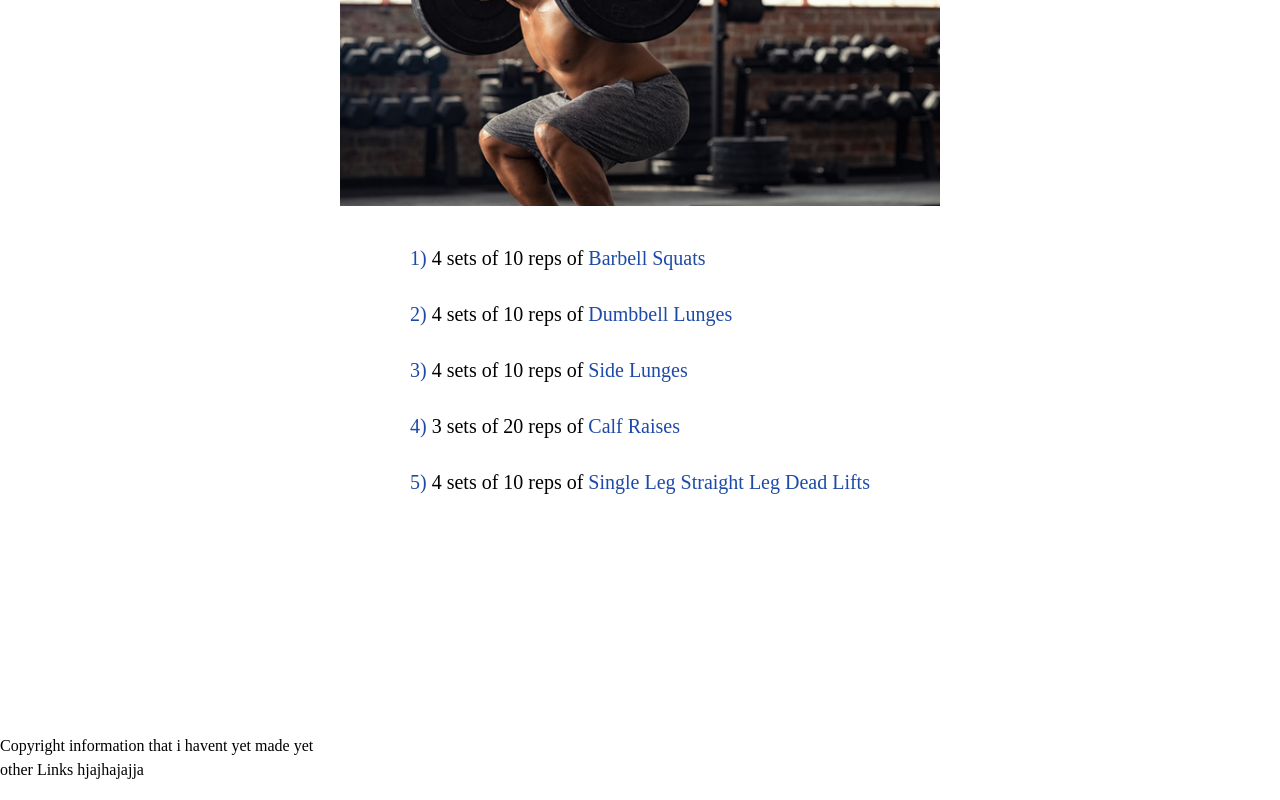
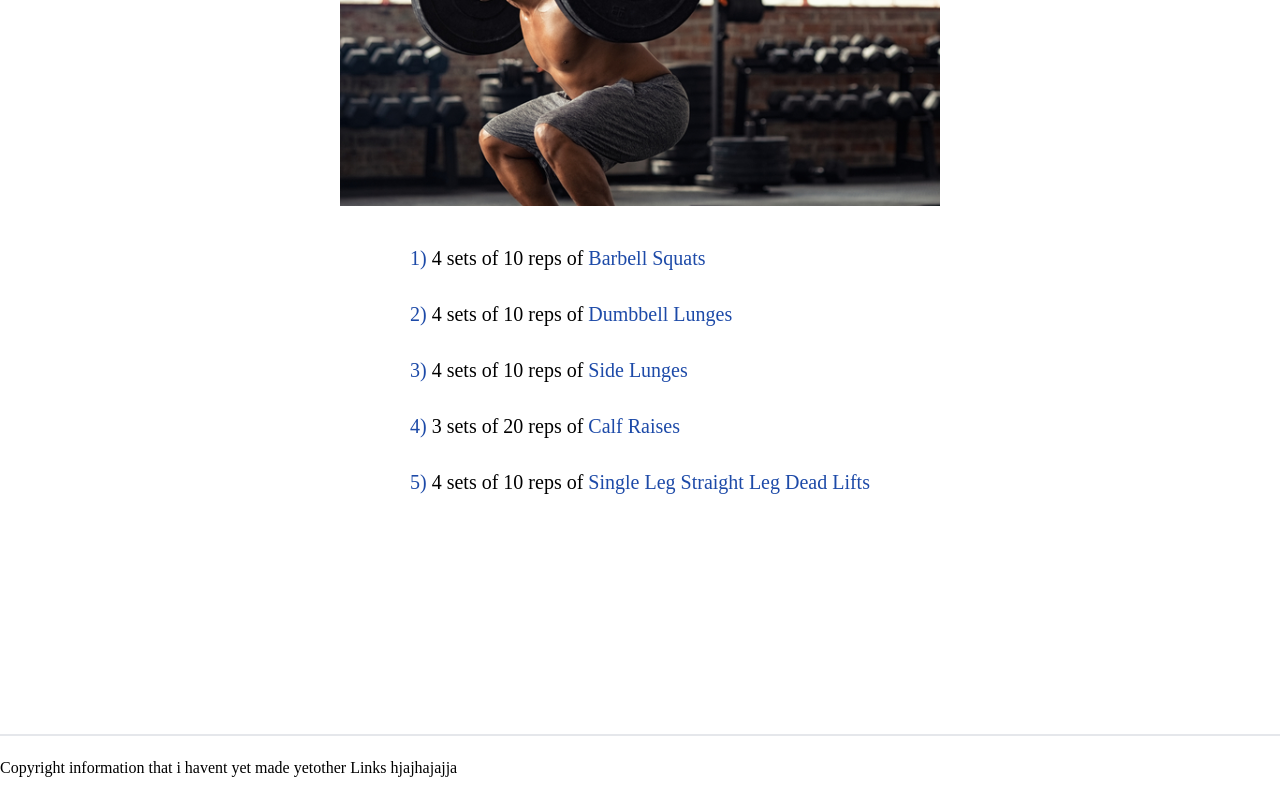
Before and after one commit to DelaurierDev/client, a React (Create React App) app: page / in a window 1280 px wide. Shown: the part 6108-6908 px from the top of the page. Built offline with nearby package versions, Linux system fonts and the light colour scheme.

Commit message:
styling the footer

```diff
--- a/src/components/Footer.jsx
+++ b/src/components/Footer.jsx
@@ -2,11 +2,14 @@ import React from 'react'
 
 const Footer = () => {
   return (
-    <div>
+    <div className='border-t-2 py-5 px-auto'>
+      <div className='w-full flex space-between'>
         <p>Copyright information that i havent yet made yet</p>
-        <div>
+
             <p>other Links hjajhajajja</p>
-        </div>
+
+      </div>
+
     </div>
   )
 }
```
